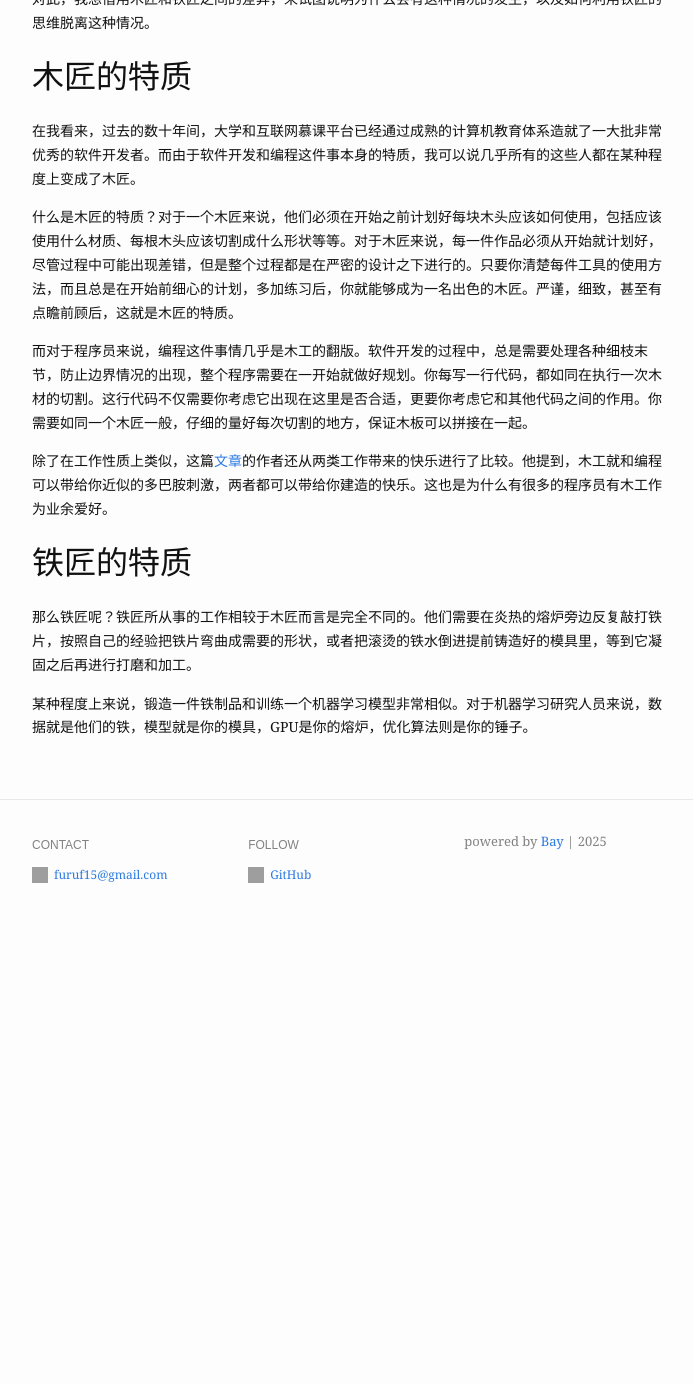
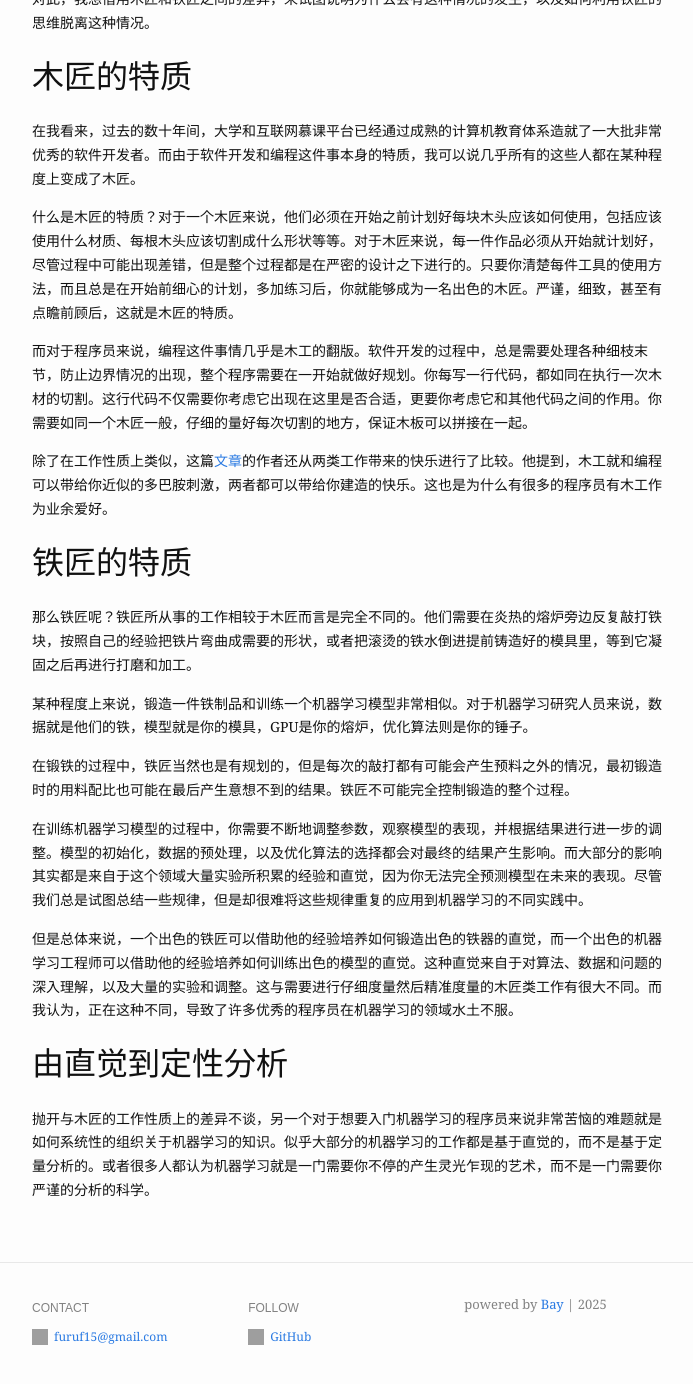
Before and after one commit to FuRuF-11/FuRuF-11.github.io, a Jekyll site: the page built from _posts/2025-01-01-carpenter-and-ironsmith.md, in a window 1280 px wide and 1400 px high, scrolled down 328 px. Shown: the top 1384 px of the window, without its empty margins (288-981 px from the left). Built offline with Jekyll 4.4.1, drawn with Linux system fonts in a browser that asks for light colours; a script that is not in the unit is left out; before the commit the page ends 1266 px from its top, so only the background shows below that.

Commit message:
modified:   _posts/2025-01-01-carpenter-and-ironsmith.md

```diff
--- a/_posts/2025-01-01-carpenter-and-ironsmith.md
+++ b/_posts/2025-01-01-carpenter-and-ironsmith.md
@@ -21,6 +21,16 @@ blurb: "木匠与铁匠"
 
 ## 铁匠的特质
 
-那么铁匠呢？铁匠所从事的工作相较于木匠而言是完全不同的。他们需要在炎热的熔炉旁边反复敲打铁片，按照自己的经验把铁片弯曲成需要的形状，或者把滚烫的铁水倒进提前铸造好的模具里，等到它凝固之后再进行打磨和加工。
+那么铁匠呢？铁匠所从事的工作相较于木匠而言是完全不同的。他们需要在炎热的熔炉旁边反复敲打铁块，按照自己的经验把铁片弯曲成需要的形状，或者把滚烫的铁水倒进提前铸造好的模具里，等到它凝固之后再进行打磨和加工。
 
 某种程度上来说，锻造一件铁制品和训练一个机器学习模型非常相似。对于机器学习研究人员来说，数据就是他们的铁，模型就是你的模具，GPU是你的熔炉，优化算法则是你的锤子。
+
+在锻铁的过程中，铁匠当然也是有规划的，但是每次的敲打都有可能会产生预料之外的情况，最初锻造时的用料配比也可能在最后产生意想不到的结果。铁匠不可能完全控制锻造的整个过程。
+
+在训练机器学习模型的过程中，你需要不断地调整参数，观察模型的表现，并根据结果进行进一步的调整。模型的初始化，数据的预处理，以及优化算法的选择都会对最终的结果产生影响。而大部分的影响其实都是来自于这个领域大量实验所积累的经验和直觉，因为你无法完全预测模型在未来的表现。尽管我们总是试图总结一些规律，但是却很难将这些规律重复的应用到机器学习的不同实践中。
+
+但是总体来说，一个出色的铁匠可以借助他的经验培养如何锻造出色的铁器的直觉，而一个出色的机器学习工程师可以借助他的经验培养如何训练出色的模型的直觉。这种直觉来自于对算法、数据和问题的深入理解，以及大量的实验和调整。这与需要进行仔细度量然后精准度量的木匠类工作有很大不同。而我认为，正在这种不同，导致了许多优秀的程序员在机器学习的领域水土不服。
+
+## 由直觉到定性分析
+
+抛开与木匠的工作性质上的差异不谈，另一个对于想要入门机器学习的程序员来说非常苦恼的难题就是如何系统性的组织关于机器学习的知识。似乎大部分的机器学习的工作都是基于直觉的，而不是基于定量分析的。或者很多人都认为机器学习就是一门需要你不停的产生灵光乍现的艺术，而不是一门需要你严谨的分析的科学。
```
